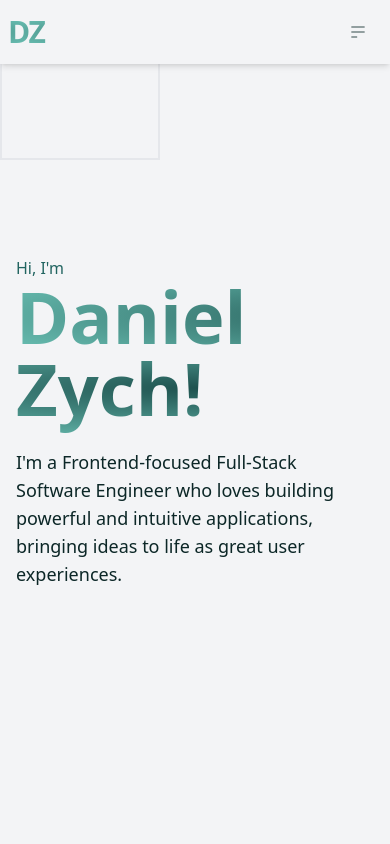
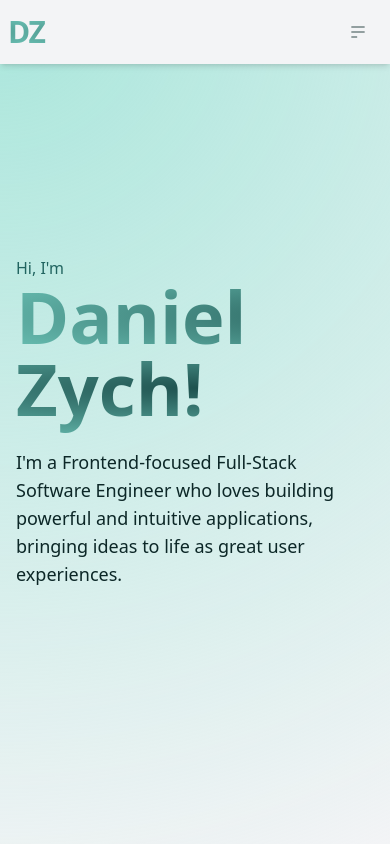
Before and after one commit to danjzych/portfolio-website, a SvelteKit app: page / in a window 390 px wide. Shown: the top 844 px of the page. Built offline with nearby package versions, Linux system fonts and the light colour scheme.

Commit message:
Refactored mouse shadow as a full page radial gradient that has its center point moved

```diff
--- /dev/null
+++ b/src/components/MouseGradient.svelte
@@ -0,0 +1,13 @@
+<script lang="ts">
+	import { viewport, cursorCoordinates } from '../stores';
+
+	$: gradientPosition = {
+		x: ($cursorCoordinates.x / $viewport.width) * 100,
+		y: ($cursorCoordinates.y / $viewport.height) * 100,
+	};
+</script>
+
+<div
+	class="position fixed top-0 -z-50 min-h-full min-w-full"
+	style="background-image: radial-gradient(circle at {gradientPosition.x}% {gradientPosition.y}%, #a9e6db, transparent)"
+></div>
--- a/src/components/MouseShadow.svelte
+++ /dev/null
@@ -1,9 +0,0 @@
-<script lang="ts">
-	import { cursorCoordinates } from '../stores';
-</script>
-
-<div
-	class="position fixed size-40 border-2"
-	style:top="{$cursorCoordinates.y}px"
-	style:left="{$cursorCoordinates.x}px"
-></div>
--- a/src/components/NavBar.svelte
+++ b/src/components/NavBar.svelte
@@ -1,7 +1,7 @@
 <script lang="ts">
 	import { onMount } from 'svelte';
 	import { fade, fly } from 'svelte/transition';
-	import { viewportWidth } from '../stores';
+	import { viewport } from '../stores';
 	import { Breakpoints } from '../types/types';
 	import { scrollToSection } from '$lib/utils';
 
@@ -30,7 +30,7 @@
 		>
 		<div class="navbar-end">
 			{#if mainVisible}
-				{#if $viewportWidth >= Breakpoints.sm}
+				{#if $viewport.width >= Breakpoints.sm}
 					<div class="flex items-center gap-2">
 						<a
 							href="#about"
--- a/src/components/sections/Experience.svelte
+++ b/src/components/sections/Experience.svelte
@@ -1,6 +1,6 @@
 <script lang="ts">
 	import { blur, slide } from 'svelte/transition';
-	import { viewportWidth } from '../../stores';
+	import { viewport } from '../../stores';
 	import type { Experience } from '../../types/interfaces';
 	import { Breakpoints } from '../../types/types';
 	import ToggleBar from '../ToggleBar.svelte';
@@ -42,7 +42,7 @@
 					>Experience</a
 				>
 			</h2>
-			{#if $viewportWidth >= Breakpoints.md}
+			{#if $viewport.width >= Breakpoints.md}
 				<button
 					class="btn btn-xs bg-iceberg-400 text-iceberg-100 hover:bg-iceberg-500 active:bg-iceberg-600"
 					on:click={() => (showResume = true)}>Full Resume</button
@@ -61,7 +61,7 @@
 			</div>
 		{/if}
 	</div>
-	{#if $viewportWidth < Breakpoints.md && inView}
+	{#if $viewport.width < Breakpoints.md && inView}
 		<a
 			class="link mt-6 text-sm font-thin text-iceberg-700 hover:text-iceberg-800 hover:no-underline active:text-iceberg-950"
 			in:slide={{ delay: 400, duration: 350, easing: cubicIn }}
--- a/src/lib/actions/mousePosition.ts
+++ b/src/lib/actions/mousePosition.ts
@@ -7,11 +7,11 @@ function setCoordinates(e: MouseEvent) {
 }
 
 export default function mousePosition(element: HTMLElement) {
-	element.addEventListener('mousemove', setCoordinates);
+	window.addEventListener('mousemove', setCoordinates);
 
 	return {
 		destroy() {
-			element.removeEventListener('mousemove', setCoordinates);
+			window.removeEventListener('mousemove', setCoordinates);
 		},
 	};
 }
--- a/src/routes/+layout.svelte
+++ b/src/routes/+layout.svelte
@@ -1,15 +1,15 @@
 <script lang="ts">
 	import '../app.css';
-	import { viewportWidth } from '../stores';
+	import { viewport } from '../stores';
 	import { Breakpoints } from '../types/types';
 	import NavBar from '../components/NavBar.svelte';
 	import LinkSideBar from '../components/LinkSideBar.svelte';
-	import MouseShadow from '../components/MouseShadow.svelte';
+	import MouseGradient from '../components/MouseGradient.svelte';
 </script>
 
 <NavBar />
 <slot />
-{#if $viewportWidth >= Breakpoints.lg}
+{#if $viewport.width >= Breakpoints.lg}
 	<LinkSideBar />
 {/if}
-<MouseShadow />
+<MouseGradient />
--- a/src/routes/+page.svelte
+++ b/src/routes/+page.svelte
@@ -1,6 +1,6 @@
 <script lang="ts">
 	import { onMount } from 'svelte';
-	import { viewportWidth } from '../stores';
+	import { viewport } from '../stores';
 	import mousePosition from '$lib/actions/mousePosition';
 	import Hero from '../components/sections/Hero.svelte';
 	import About from '../components/sections/About.svelte';
@@ -9,12 +9,14 @@
 	import Contact from '../components/sections/Contact.svelte';
 	import Footer from '../components/Footer.svelte';
 
-	/** Track window.innerWidth to responsively component layout */
 	onMount(() => {
-		viewportWidth.set(window.innerWidth);
+		viewport.set({ width: window.innerWidth, height: window.innerHeight });
 
 		window.addEventListener('resize', (evt) => {
-			viewportWidth.set(window.innerWidth);
+			viewport.set({
+				width: window.innerWidth,
+				height: window.innerHeight,
+			});
 		});
 	});
 </script>
--- a/src/stores.ts
+++ b/src/stores.ts
@@ -3,12 +3,17 @@
 import { writable } from 'svelte/store';
 import { spring } from 'svelte/motion';
 
-export const viewportWidth = writable<number>();
+interface Viewport {
+	width: number;
+	height: number;
+}
 
-interface Coordinates {
+export const viewport = writable<Viewport>({ width: 0, height: 0 });
+
+type Coordinates = {
 	x: number;
 	y: number;
-}
+};
 
 export const cursorCoordinates = spring<Coordinates>(
 	{ x: 0, y: 0 },
```
